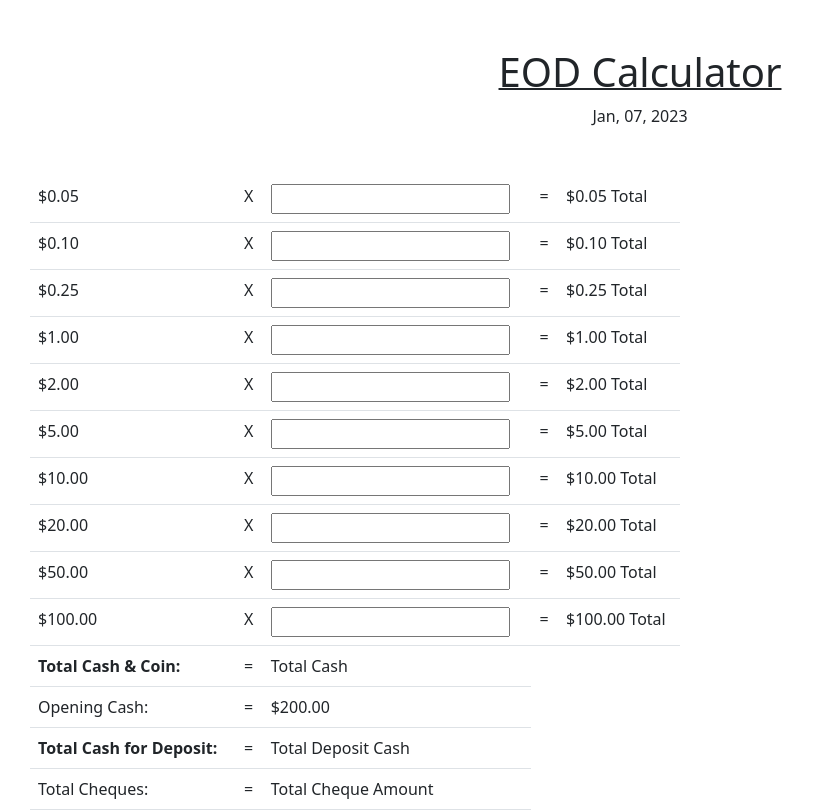
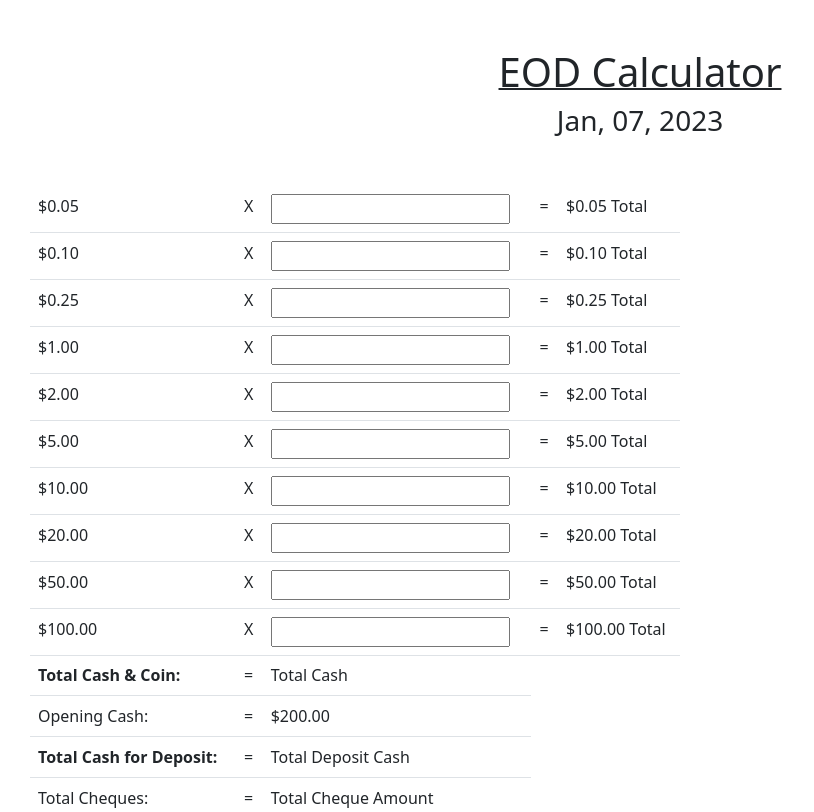
Before and after one commit to threnody5/end-of-day-calculator-react, a React (Create React App) app: page / in a window 1280 px wide. Shown: the top 812 px of the page, without its empty margins (0-814 px from the left). Built offline with nearby package versions, Linux system fonts and the light colour scheme.

Commit message:
set date to h3 tag

```diff
--- a/src/components/Header/Header.jsx
+++ b/src/components/Header/Header.jsx
@@ -41,7 +41,7 @@ export default function Header() {
       </div>
       <div>
         {/* <Date /> */}
-        {currentMonth}, {day}, {year}
+        <h3 className='date'>{currentMonth}, {day}, {year}</h3>
       </div>
     </div>
   );
```
